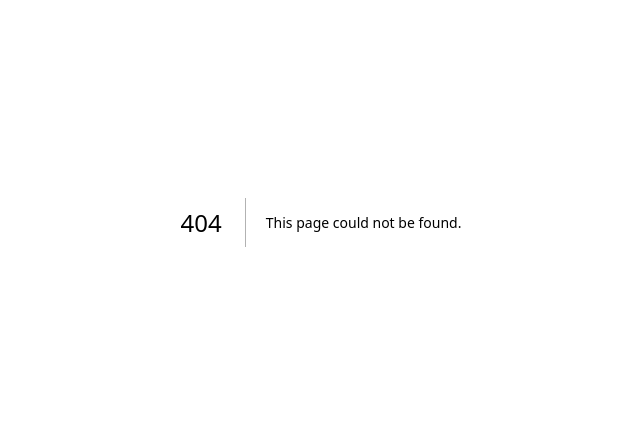
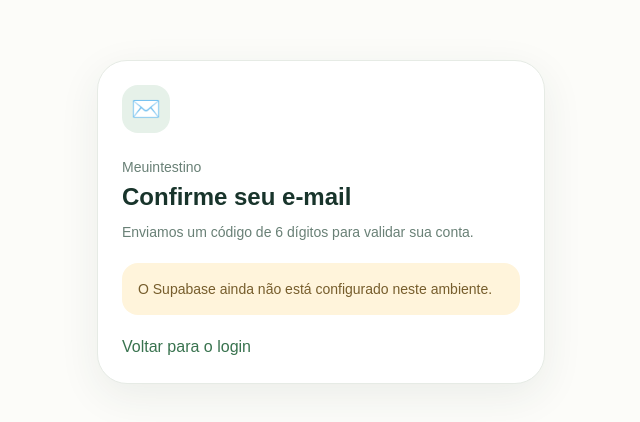
Before and after one commit to bbarbosa0604/diario-de-saude, a Next.js app: page /verify in a window 1280 px wide. Before the commit this address had no page. Shown: the part 178-600 px from the top of the page, without its empty margins (319-959 px from the left). Built offline with nearby package versions, Linux system fonts and the light colour scheme; no server answers.

Commit message:
feat: adiciona validacao por codigo no cadastro

```diff
--- a/src/app/login/page.tsx
+++ b/src/app/login/page.tsx
@@ -31,7 +31,7 @@ export default function LoginPage() {
       ? await supabase.auth.signInWithPassword({ email, password })
       : await supabase.auth.signUp({ email, password, options: { emailRedirectTo: window.location.origin } });
     if (result.error) setError(result.error.message);
-    else if (mode === "signup" && !result.data.session) setMessage("Cadastro criado. Verifique seu e-mail antes de entrar.");
+    else if (mode === "signup" && !result.data.session) router.replace(`/verify?email=${encodeURIComponent(email)}`);
     else router.replace("/");
     setBusy(false);
   }
--- /dev/null
+++ b/src/app/verify/page.tsx
@@ -0,0 +1,46 @@
+"use client";
+
+import { FormEvent, useEffect, useState } from "react";
+import { useRouter } from "next/navigation";
+import { getSupabaseBrowserClient, isSupabaseConfigured } from "@/lib/supabase";
+
+export default function VerifyPage() {
+  const router = useRouter();
+  const supabase = getSupabaseBrowserClient();
+  const [email, setEmail] = useState("");
+  const [token, setToken] = useState("");
+  const [error, setError] = useState<string | null>(null);
+  const [message, setMessage] = useState<string | null>(null);
+  const [busy, setBusy] = useState(false);
+
+  useEffect(() => {
+    setEmail(new URLSearchParams(window.location.search).get("email") ?? "");
+  }, []);
+
+  async function verify(event: FormEvent<HTMLFormElement>) {
+    event.preventDefault();
+    if (!supabase) return;
+    setBusy(true); setError(null); setMessage(null);
+    const { error: verifyError } = await supabase.auth.verifyOtp({ email, token, type: "email" });
+    if (verifyError) setError(verifyError.message);
+    else { setMessage("E-mail validado com sucesso."); window.setTimeout(() => router.replace("/"), 500); }
+    setBusy(false);
+  }
+
+  return <main className="flex min-h-screen items-center justify-center bg-[#fcfcf9] px-5 text-[#18342b]">
+    <section className="w-full max-w-md rounded-[30px] border border-[#e6ebe5] bg-white p-6 shadow-[0_12px_40px_rgba(32,62,45,0.08)]">
+      <div className="grid h-12 w-12 place-items-center rounded-2xl bg-[#e6f1e9] text-2xl">✉️</div>
+      <p className="mt-6 text-sm font-medium text-[#698076]">Meuintestino</p>
+      <h1 className="mt-1 text-2xl font-semibold">Confirme seu e-mail</h1>
+      <p className="mt-2 text-sm leading-relaxed text-[#698076]">Enviamos um código de 6 dígitos para validar sua conta.</p>
+      {!isSupabaseConfigured() ? <p className="mt-5 rounded-2xl bg-[#fff4db] p-4 text-sm text-[#765d2c]">O Supabase ainda não está configurado neste ambiente.</p> : <form onSubmit={verify} className="mt-6 space-y-3">
+        <label className="block text-sm font-semibold">E-mail<input required type="email" value={email} onChange={(event) => setEmail(event.target.value)} className="mt-2 block w-full rounded-xl border border-[#dce5dd] px-3 py-3 text-base" /></label>
+        <label className="block text-sm font-semibold">Código de validação<input required inputMode="numeric" pattern="[0-9]{6}" maxLength={6} value={token} onChange={(event) => setToken(event.target.value.replace(/\D/g, "").slice(0, 6))} className="mt-2 block w-full rounded-xl border border-[#dce5dd] px-3 py-3 text-center text-2xl tracking-[0.5em]" placeholder="000000" /></label>
+        <button disabled={busy} className="w-full rounded-2xl bg-[#1e6341] py-4 font-semibold text-white">{busy ? "Validando…" : "Validar e acessar"}</button>
+      </form>}
+      {error && <p className="mt-3 rounded-xl bg-[#fae8e5] p-3 text-sm text-[#9b4438]">{error}</p>}
+      {message && <p className="mt-3 rounded-xl bg-[#e9f3eb] p-3 text-sm text-[#38624c]">{message}</p>}
+      <button type="button" onClick={() => router.replace("/login")} className="mt-5 text-sm font-semibold text-[#39734f]">Voltar para o login</button>
+    </section>
+  </main>;
+}
--- /dev/null
+++ b/supabase/email-templates/confirm-signup.html
@@ -0,0 +1,7 @@
+<div style="font-family:Arial,Helvetica,sans-serif;max-width:560px;margin:0 auto;color:#18342b;background:#fcfcf9;padding:32px">
+  <div style="background:#e6f1e9;border-radius:14px;width:48px;height:48px;text-align:center;line-height:48px;font-size:24px">🌿</div>
+  <h1 style="font-size:26px;margin:24px 0 8px">Confirme sua conta no Meuintestino</h1>
+  <p style="font-size:16px;line-height:1.6;color:#527063">Use o código abaixo para confirmar seu e-mail e acessar seu diário:</p>
+  <p style="font-size:34px;letter-spacing:10px;font-weight:700;color:#1e6341;margin:28px 0">{{ .Token }}</p>
+  <p style="font-size:13px;line-height:1.5;color:#698076">Se você não criou uma conta no Meuintestino, ignore este e-mail.</p>
+</div>
```
Also changed, not shown: 1 other file (tests, documents, lock files or other folders).
